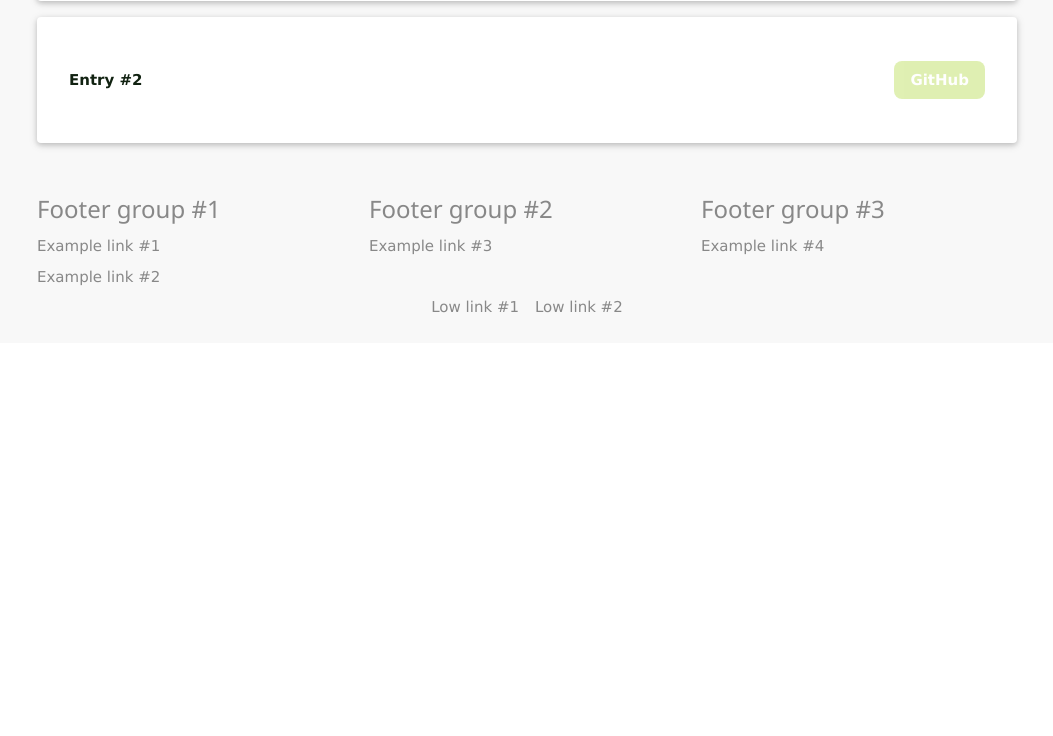
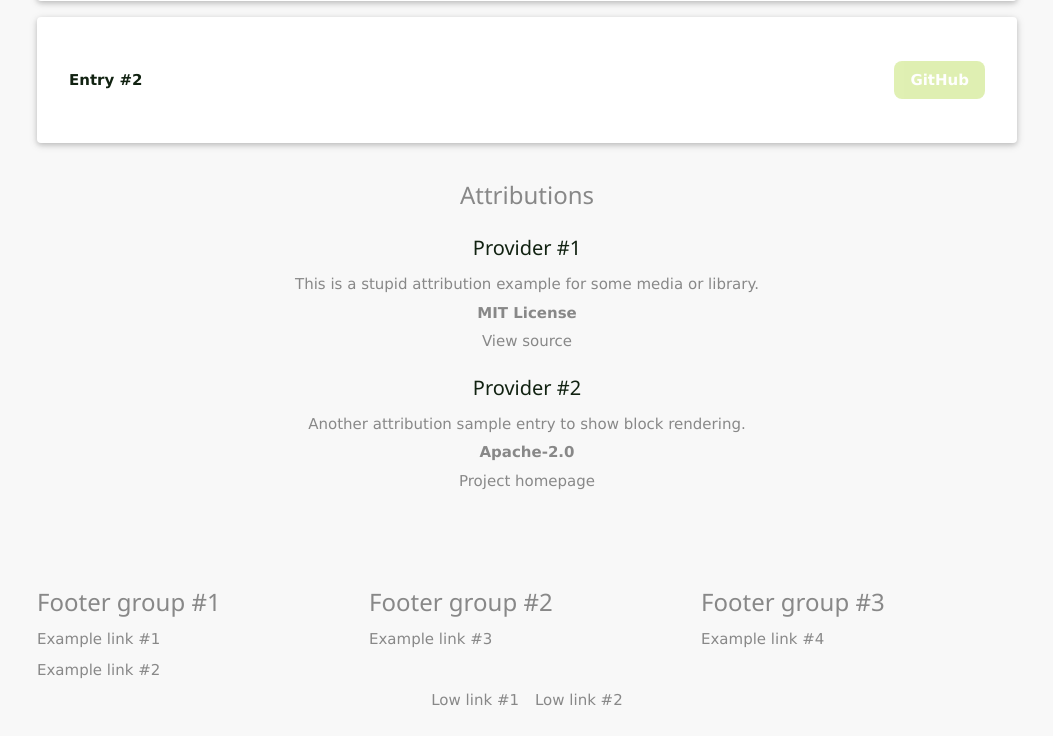
Before and after one commit to sebastianknopf/portalite, a PHP site: page / in a window 1280 px wide. Shown: the part 548-1284 px from the top of the page, without its empty margins (113-1166 px from the left). Before the commit the page ends 861 px from the top, so only its background shows below. Run offline with PHP 8.4, Linux system fonts and the light colour scheme.

Commit message:
added view and config for attributions

```diff
--- a/public/index.php
+++ b/public/index.php
@@ -3,6 +3,9 @@ require '../portalite.php';
 $logo = pl_config('index.logo', null);
 $logoWidth = $logo === null ? null : pl_get($logo, 'width');
 $logoHeight = $logo === null ? null : pl_get($logo, 'height');
+$attributions = pl_config('index.attributions', []);
+$attributionTitle = is_array($attributions) ? pl_get($attributions, 'title') : null;
+$attributionEntries = is_array($attributions) ? pl_get($attributions, 'entries', []) : [];
 $footer = pl_config('footer', []);
 $footerGroups = [];
 foreach (['left', 'middle', 'right'] as $position) {
@@ -109,6 +112,34 @@ $footerLowLinks = $footerLow === null ? [] : pl_get($footerLow, 'links', []);
       text-decoration: none;
     }
 
+    .attributions {
+      text-align: center;
+      padding: 24px 16px;
+    }
+
+    .attributions-title {
+      margin-bottom: 20px;
+    }
+
+    .attribution-entry {
+      margin: 0 auto 20px;
+      max-width: 720px;
+      padding: 0 8px;
+    }
+
+    .attribution-entry p {
+      margin: 6px 0;
+    }
+
+    .attribution-link {
+      margin-top: 8px;
+    }
+
+    .attribution-link a {
+      color: inherit;
+      text-decoration: none;
+    }
+
     @media (max-width: 600px) {
       .header-content {
         flex-direction: column;
@@ -192,6 +223,23 @@ $footerLowLinks = $footerLow === null ? [] : pl_get($footerLow, 'links', []);
         </div>
         <?php endforeach; ?>
       <?php endif; ?>
+      <?php if (count($attributionEntries) > 0): ?>
+      <section class="attributions">
+        <?php if ($attributionTitle !== null): ?>
+        <h3 class="attributions-title"><?= $attributionTitle ?></h3>
+        <?php endif; ?>
+        <?php foreach ($attributionEntries as $attribution): ?>
+        <div class="attribution-entry">
+          <h4 class="w3-emphasis"><?= pl_get($attribution, 'provider') ?></h4>
+          <p><?= pl_get($attribution, 'description') ?></p>
+          <p><b><?= pl_get($attribution, 'license') ?></b></p>
+          <?php if (pl_get($attribution, 'link', null) !== null): ?>
+          <p class="attribution-link"><a href="<?= pl_get($attribution, 'link.url') ?>" target="<?= pl_get($attribution, 'link.target', '_self') ?>"><?= pl_get($attribution, 'link.title') ?></a></p>
+          <?php endif; ?>
+        </div>
+        <?php endforeach; ?>
+      </section>
+      <?php endif; ?>
     </main>
     <script>
       document.querySelectorAll('a.w3-button[data-url]').forEach(function (button) {
```
Also changed, not shown: config.default.php (+25 -0 lines).
